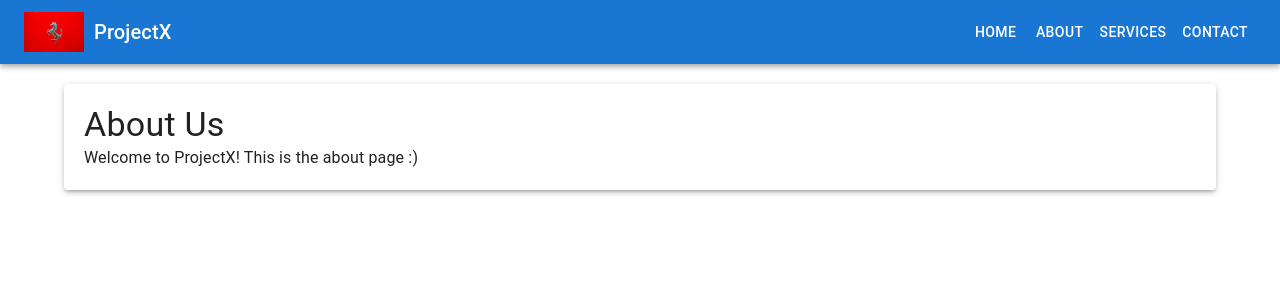
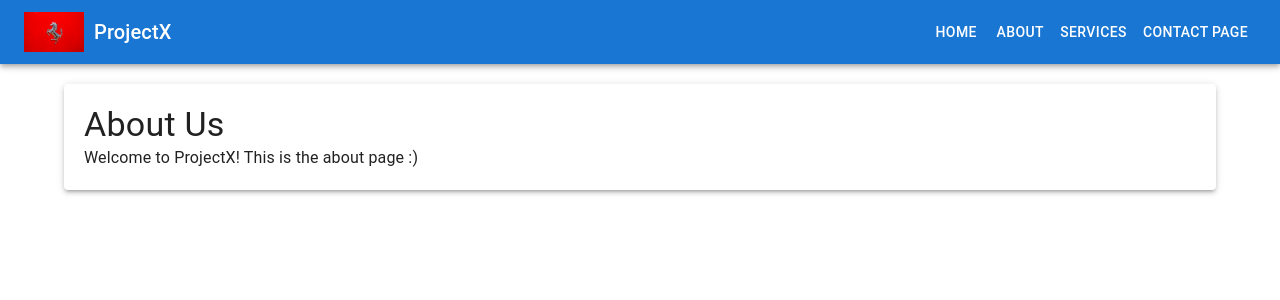
Before and after one commit to JohnMose/projectX, a React (Create React App) app in the folder projectxx/: page /about in a window 1280 px wide. Shown: the top 300 px of the page. Built offline with nearby package versions, Linux system fonts and the light colour scheme.

Commit message:
change the name on the navbar of contact page

```diff
--- a/projectxx/src/components/Header.js
+++ b/projectxx/src/components/Header.js
@@ -24,7 +24,7 @@ const Header = () => {
               Services
             </Button>
             <Button component={RouterLink} to="/contact" color="inherit">
-              Contact
+              Contact Page
             </Button>
           </Box>
         </Box>
```
